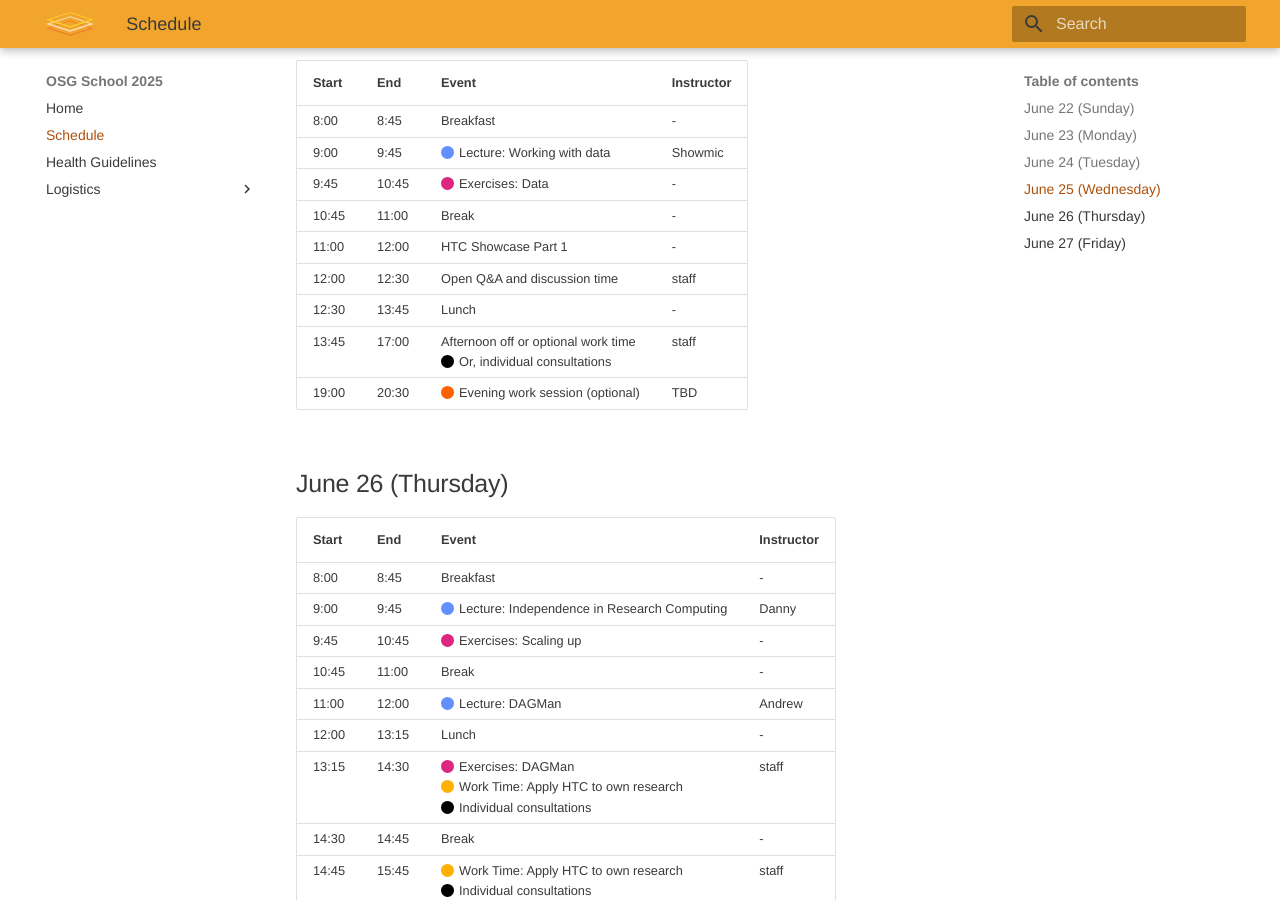
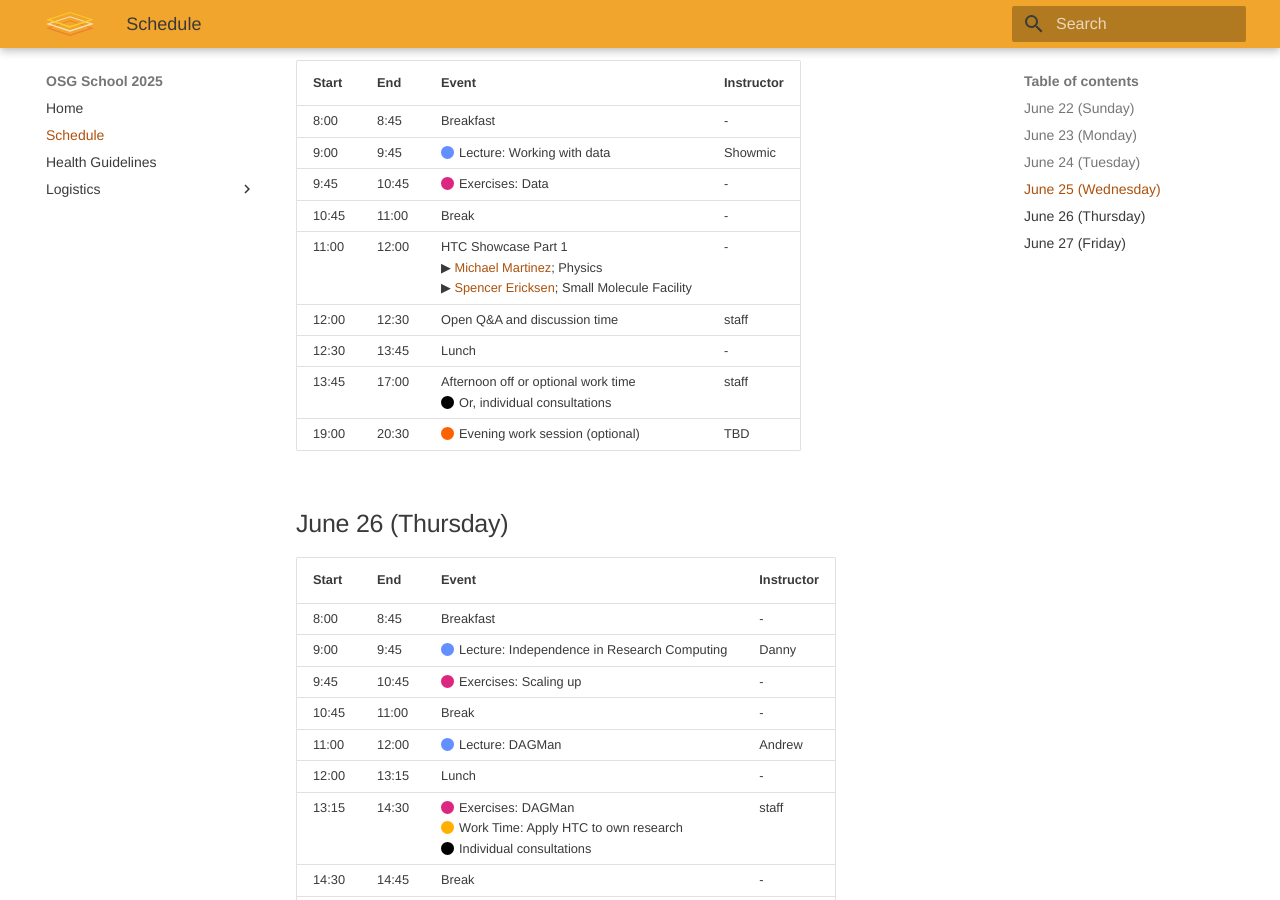
Before and after one commit to osg-htc/school-2025, an MkDocs documentation site: the page built from docs/schedule.md, in a window 1280 px wide and 900 px high, scrolled down 1639 px. Built offline with MkDocs 1.6.1 and Material for MkDocs 9.7.7, drawn with Linux system fonts in a browser that asks for light colours; some of the changed text lies outside the part shown.

Commit message:
adding wed showcase

```diff
--- a/docs/schedule.md
+++ b/docs/schedule.md
@@ -256,13 +256,13 @@ All School participants and staff are encourage to attend!
       <td>12:00</td>
       <td>
         HTC Showcase Part 1
-        <!--<br>
-        &#9654; <span style="color: rgb(173, 81, 12);">Firstname Lastname</span>;
-        Department/Affiliation<br>
-        <div style="margin-left: 2ex;">“Title of talk”</div>
-        &#9654; <span style="color: rgb(173, 81, 12);">Firstname Lastname</span>;
-        Department/Affiliation<br>
-        <div style="margin-left: 2ex;">“Title of talk”</div>-->
+        <br>
+        &#9654; <span style="color: rgb(173, 81, 12);">Michael Martinez</span>;
+        Physics<br>
+        <!--<div style="margin-left: 2ex;">“Title of talk”</div>-->
+        &#9654; <span style="color: rgb(173, 81, 12);">Spencer Ericksen</span>;
+        Small Molecule Facility<br>
+        <!--<div style="margin-left: 2ex;">“Title of talk”</div>-->
       </td>
       <td>-</td>
     </tr>
```
Also changed, not shown: other parts of docs/schedule.md (+1 -1 lines).
